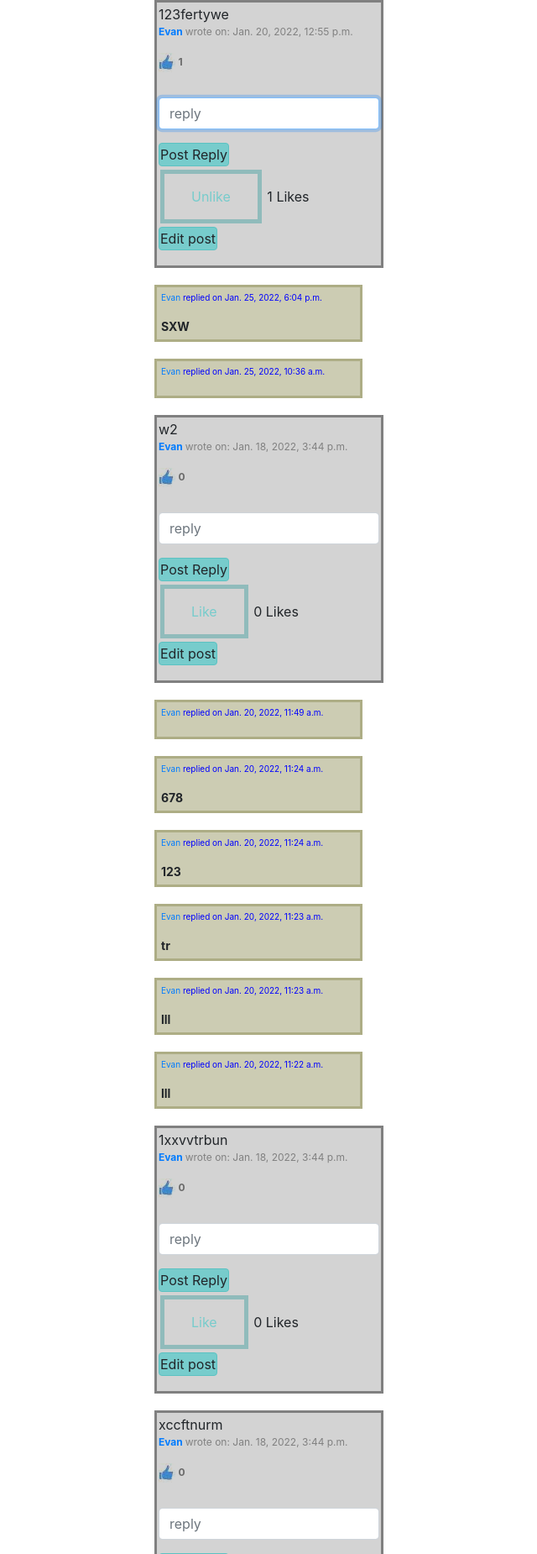
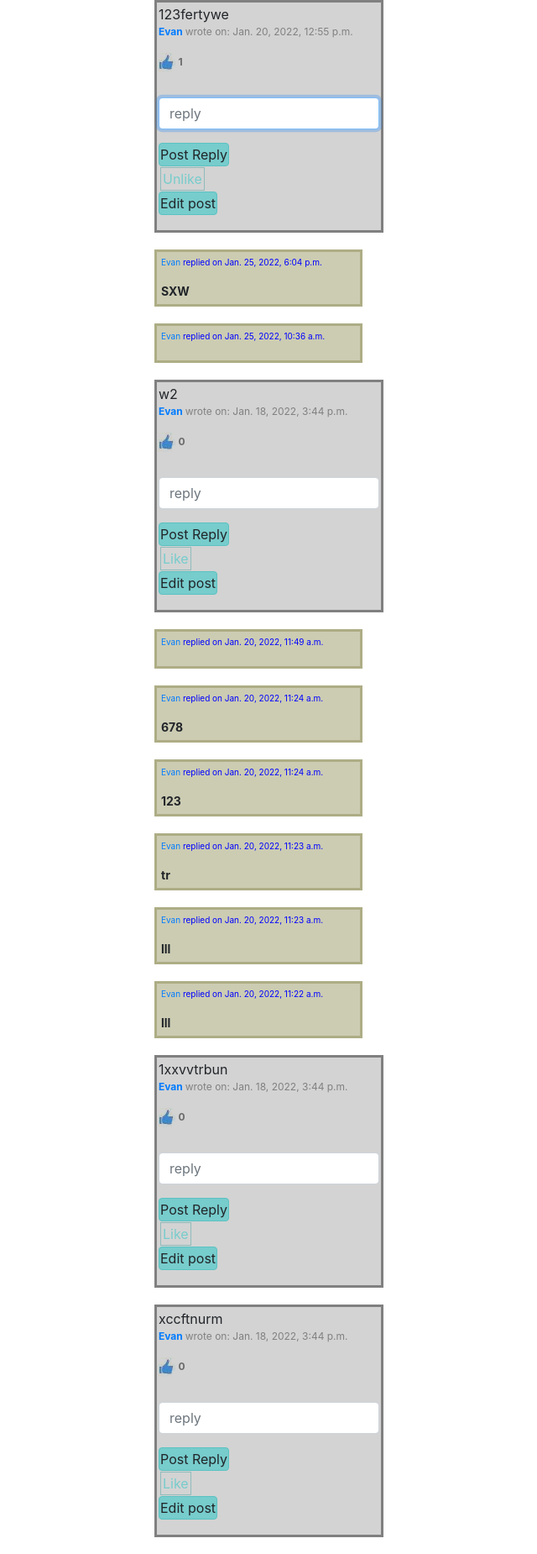
Before and after one commit to neteng0911/carpool, a Django app: page / in a window 1280 px wide. Shown: the part 56-1906 px from the top of the page at 84% size, without its empty margins (228-868 px from the left). Run offline with Django 3.2, Linux system fonts and the light colour scheme; a user stored in the database is signed in; data comes from the database, SQL or seed files in the repository; both versions use the stored data as it was after the commit; some libraries are stand-ins or nearby versions.

Commit message:
css like

```diff
--- a/project4/network/static/network/likes.js
+++ b/project4/network/static/network/likes.js
@@ -1,28 +1,30 @@
 
-   document.querySelectorAll('.likeunlike').forEach((button) => {
-        button.onclick = () => {
+   document.querySelectorAll('.likeunlike').forEach((element) => {
+        element.onclick = () => {
 
 
 
-            var post_id = button.dataset.id;
+            var post_id = element.dataset.id;
 
 
             console.log(post_id)
-            if(button.title == "LIKE")
+            if(element.title == "LIKE")
             {
-                document.querySelector(`#${post_id}_likescounter`).innerHTML++;
 
-                button.style.color = "#fd8f00";
-                button.style.title="UNLIKE"
-                button.value="Unlike"
+
+                element.style.color = "#fd8f00";
+                element.title="UNLIKE"
+                element.innerHTML="Unlike"
+                document.querySelector(`#likescounter_${post_id}`).innerHTML++;
                 like(post_id);
             }
-            else if (button.title == "UNLIKE")
-            {   console.log(button)
-                document.querySelector(`#${post_id}_likescounter`).innerHTML--;
-                button.style.title="LIKE"
-                button.value="Like"
-                button.style.color = "";
+            else if (element.title == "UNLIKE")
+            {   console.log(element)
+
+                element.title="LIKE"
+                element.innerHTML="Like"
+                element.style.color = "";
+                document.querySelector(`#likescounter_${post_id}`).innerHTML--;
                 unlike(post_id);
             }
         }
--- a/project4/network/static/network/styles.css
+++ b/project4/network/static/network/styles.css
@@ -84,13 +84,14 @@ left: 40%;
 
 }
 .likeunlike {
-  border: 5px solid #90bbbb;
+  border: 1px solid #90bbbb;
   color: #7cc;
-  padding: 15px 32px;
+  padding: 1px 2px;
   text-align: center;
   text-decoration: none;
   display: inline-block;
   font-size: 16px;
-  margin: 4px 2px;
+  margin: 1px 2px;
   cursor: pointer;
+  left: 40%;
 }
--- a/project4/network/templates/network/index.html
+++ b/project4/network/templates/network/index.html
@@ -9,7 +9,8 @@
 
     <p style= "color:grey; font-size:12px;"> <strong><a href="{% url 'profile' post.owner_id %}" > {{post.owner}} </strong></a> wrote on: {{post.created_date}} </p>
 
-    <p id="likes" style= "color:grey; font-size:12px;mix-blend-mode: multiply;"><img src="{% static  'network/images/like1.jpg' %}" alt="like image"> <strong>{{post.likes.all.count}}</strong>
+    <p id="likes" style= "color:grey; font-size:12px;mix-blend-mode: multiply;"><img src="{% static  'network/images/like1.jpg' %}" alt="like image">
+        <span><strong id="likescounter_{{post.id}}">{{ post.likes.all.count }}</strong></span>
 {% if user.is_authenticated %}
         <form action="{% url 'index' %}" method="post">
         {% csrf_token %}
@@ -24,11 +25,11 @@
                 <div class="likes">
                         {% if request.user in post.likes.all %}
 
-                        <p id="unlikebtn" class="likeunlike" data-id="{{post.id}}" onclick="return false" title="UNLIKE" >Unlike</p>
+                        <span id="unlikebtn" class="likeunlike" data-id="{{post.id}}" onclick="return false" title="UNLIKE" >Unlike</span>
                         {% else %}
-                        <p id="likebtn" class="likeunlike" data-id="{{post.id}}" onclick="return false"  title="LIKE">Like</p>
+                        <span id="likebtn" class="likeunlike" data-id="{{post.id}}" onclick="return false"  title="LIKE">Like</span>
                         {% endif %}
-                    <span><span id="{{post.id}}_likescounter">{{ post.likes.all.count }}</span> Likes</span>
+
                 </div>
 
 
```
Also changed, not shown: project4/db.sqlite3.
